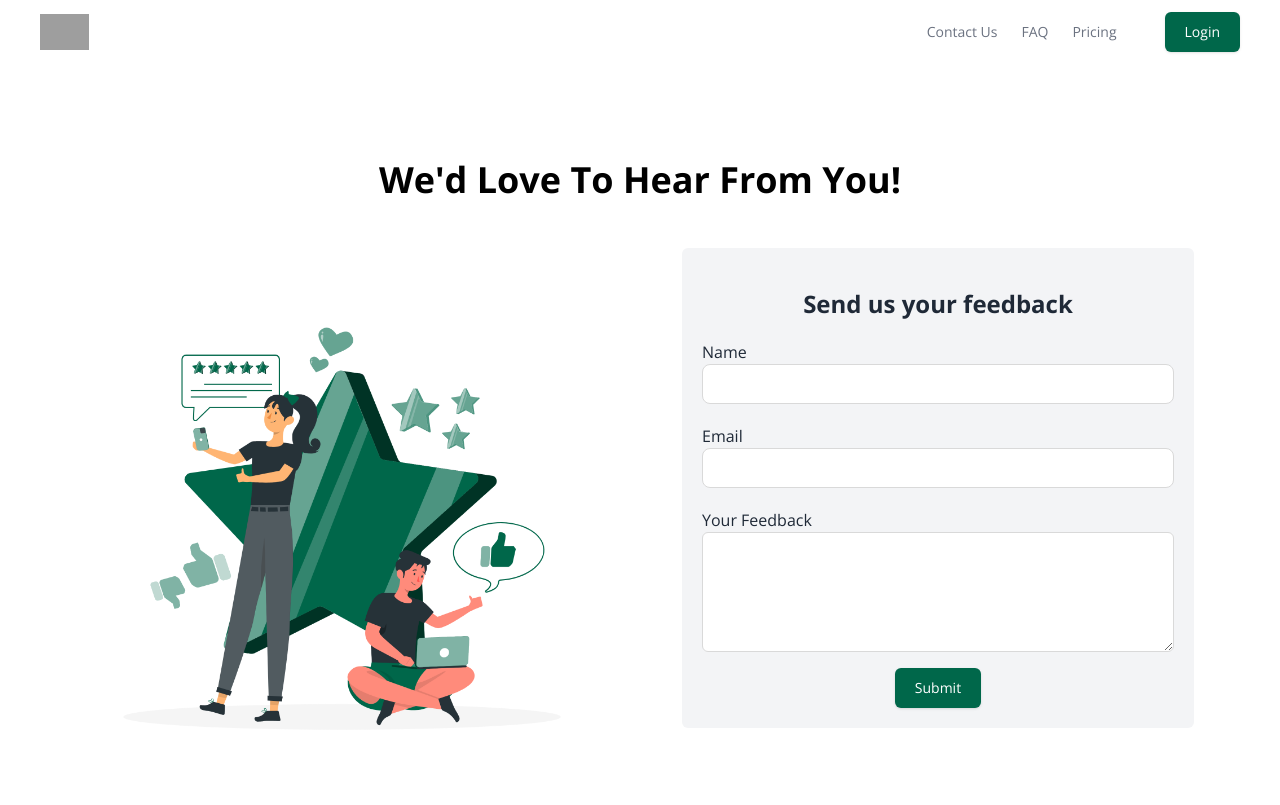
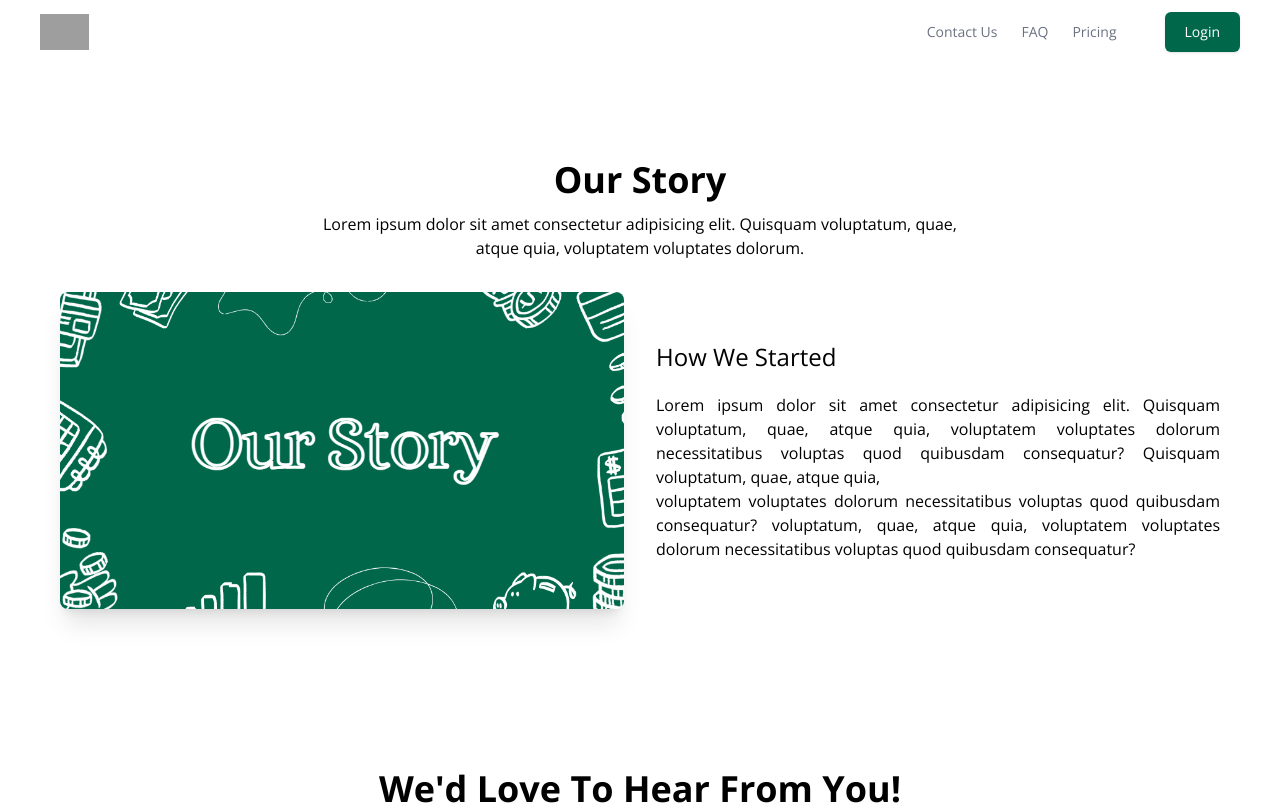
Before and after one commit to meraj2085/dino-hr, a Next.js app: page / in a window 1280 px wide. Shown: the top 805 px of the page. Built offline with nearby package versions, Linux system fonts and the light colour scheme; no server answers; grey boxes are pictures that could not be loaded.

Commit message:
aboutUs: styles and titles done

```diff
--- a/src/app/(homelayout)/page.tsx
+++ b/src/app/(homelayout)/page.tsx
@@ -82,9 +82,9 @@ export default function Home() {
       <PricingSection />
       <TopCompanies />
       <ReviewSection />
-      <AboutUs />
       <ContactUs />
     */}
+      <AboutUs />
       <Feedback />
     </>
   );
--- a/src/components/AboutUs.tsx
+++ b/src/components/AboutUs.tsx
@@ -1,6 +1,5 @@
-import { Col, Row } from "antd";
 import Image from "next/image";
-import temp1 from "../../public/assets/temp_1.jpg";
+import aboutUsImg from "../../public/assets/about-us.png";
 
 const AboutUs = () => {
   return (
@@ -14,11 +13,11 @@ const AboutUs = () => {
       </div>
       <div className="grid grid-cols-1 md:grid-cols-2 gap-5 md:gap-8">
         <div>
-          <Image src={temp1} alt="about img" />
+          <Image src={aboutUsImg} alt="about img" className="rounded-lg shadow-xl"/>
         </div>
         <div className="flex flex-col justify-center">
           <h1 className="text-2xl text-center md:text-start mb-2 md:mb-5">
-            Lorem ipsum dolor
+            How We Started
           </h1>
           <p className="text-justify">
             Lorem ipsum dolor sit amet consectetur adipisicing elit. Quisquam
```
Also changed, not shown: public/assets/about-us.png (added).
